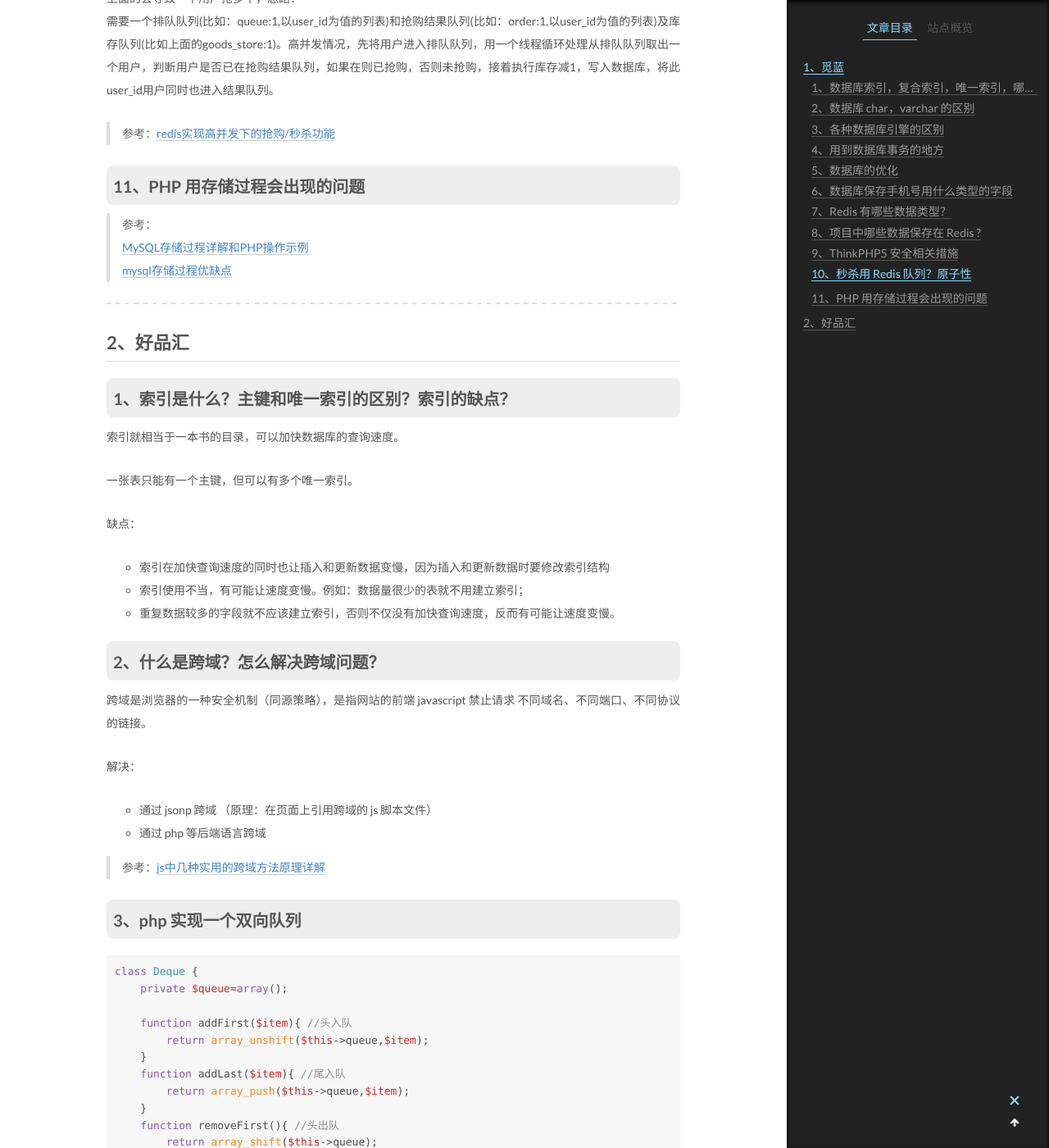
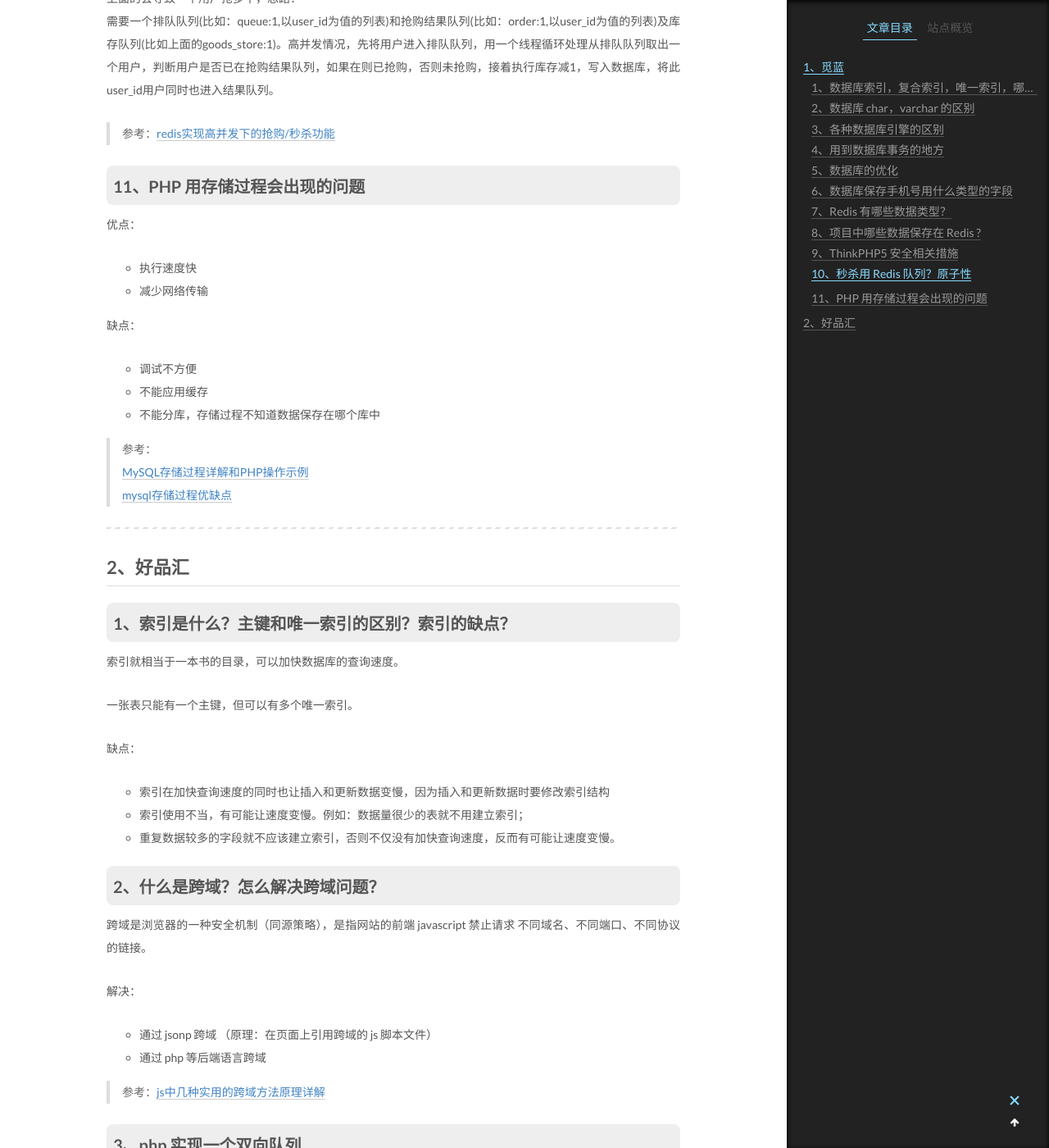
Before and after one commit to nnngu/LearningNotes, a Jekyll site: the page built from _posts/2018-06-05-PHP 面试题收集.md, in a window 1280 px wide and 1400 px high, scrolled down 4204 px. Shown: the whole window at 82% size. Built offline with Jekyll 4.4.1, drawn with Linux system fonts in a browser that asks for light colours.

Commit message:
修改文件: _posts/2018-06-05-PHP 面试题收集.md

```diff
--- a/_posts/2018-06-05-PHP 面试题收集.md
+++ b/_posts/2018-06-05-PHP 面试题收集.md
@@ -140,6 +140,15 @@ InnoDB 和 MyISAM 基本的差别为：MyISAM 类型的表强调的是性能，
 >参考：[redis实现高并发下的抢购/秒杀功能](https://www.cnblogs.com/phpper/p/7085663.html)
 
 ### 11、PHP 用存储过程会出现的问题
+
+优点：
+* 执行速度快
+* 减少网络传输
+
+缺点：
+* 调试不方便
+* 不能应用缓存
+* 不能分库，存储过程不知道数据保存在哪个库中
 
 > 参考：
 > [MySQL存储过程详解和PHP操作示例](https://www.cnblogs.com/gxldan/p/4066914.html)
```
